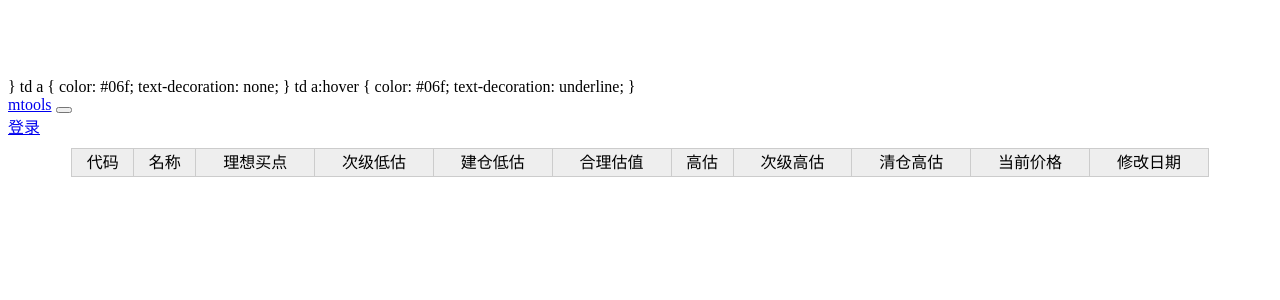
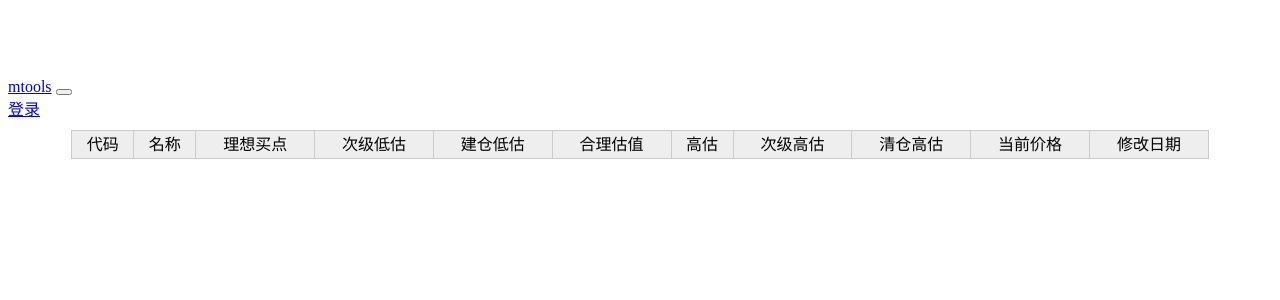
Before and after one commit to nju-luke/mtools, a Django app: page / in a window 1280 px wide. Shown: the top 300 px of the page. Run offline with Django 3.2, Linux system fonts and the light colour scheme; data that the repository does not hold is empty; parts of the project's set-up code (start-up, migrations or seed data) failed here and were passed over; some libraries are stand-ins or nearby versions.

Commit message:
first commit

```diff
--- a/templates/index.html
+++ b/templates/index.html
@@ -111,16 +111,7 @@
 				text-decoration: underline;
 			}
 		</style>
-			}
-			td a {
-				color: #06f;
-				text-decoration: none;
-			}
-			td a:hover {
-				color: #06f;
-				text-decoration: underline;
-			}
-		</style>
+
 
 
 </head>
```
